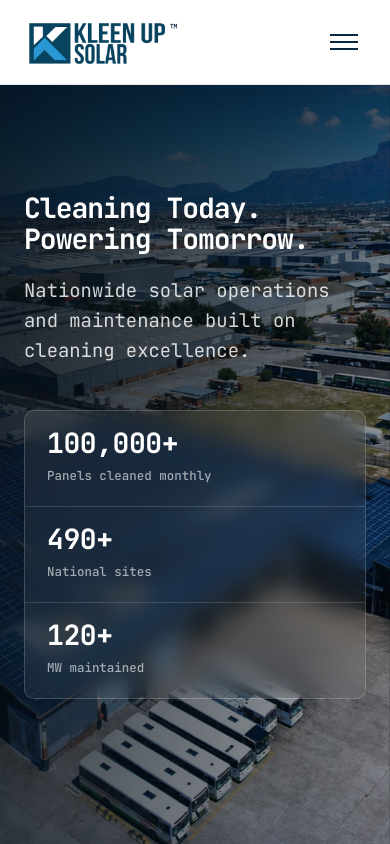
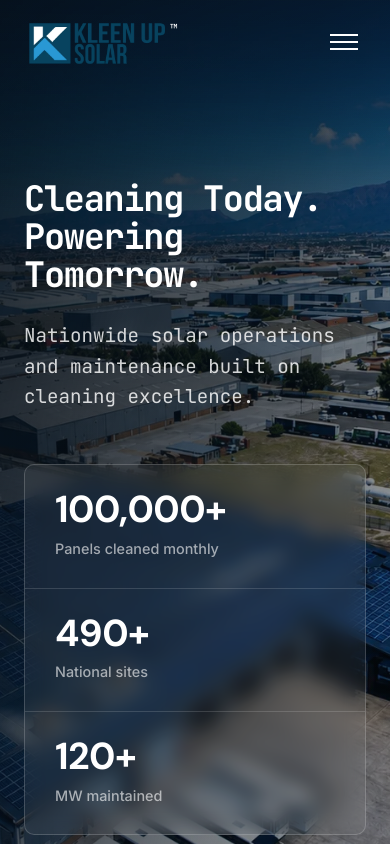
Before and after one commit to tomas-underbite/solar-cleanup-hub, a plain HTML site: page index.html in a window 390 px wide. Shown: the top 844 px of the page. Drawn offline with nearby package versions, Linux system fonts and the light colour scheme.

Commit message:
hero: full-screen height, larger type, transparent-to-white nav, DM Sans stats
- Restore transparent nav that flips to a solid white bar on scroll
  (links, logo TM, Discovery Chat button, hamburger all re-flip to navy)
- Make the hero fill the viewport (min-height 100vh) with larger headline,
  subheadline, and stat numbers/padding
- Revert the stats bar numerals to DM Sans (labels Inter); re-add the
  DM Sans + Inter font links alongside JetBrains Mono

Co-Authored-By: Claude Opus 4.7 (1M context) <noreply@anthropic.com>

```diff
--- a/index.html
+++ b/index.html
@@ -109,7 +109,7 @@
     /* ---------- NAV ---------- */
     .nav {
       position: fixed; top: 0; left: 0; right: 0; z-index: 50;
-      background: #ffffff; border-bottom: 1px solid var(--border);
+      background: transparent; border-bottom: 1px solid transparent;
       transition: background 250ms var(--ease), box-shadow 250ms var(--ease), border-color 250ms var(--ease);
     }
     .nav.scrolled {
@@ -131,20 +131,23 @@
     }
     .logo-tm {
       font-size: .78rem; font-weight: 500; line-height: 1;
-      color: #0A2540;
+      color: #fff;
       align-self: flex-start;
       margin-top: 7px;
       margin-left: 1px;
-    }
+      transition: color 250ms var(--ease);
+    }
+    .nav.scrolled .logo-tm { color: #0A2540; }
     footer .logo-tm { color: #fff; }
     .nav-links {
       display: flex; gap: 30px; align-items: center;
       list-style: none; margin: 0; padding: 0;
     }
     .nav-links a {
-      color: #0A2540; font-weight: 500; font-size: .95rem;
+      color: rgba(255,255,255,.92); font-weight: 500; font-size: .95rem;
       transition: color 250ms var(--ease);
     }
+    .nav.scrolled .nav-links a { color: var(--text); }
     .nav-links a:hover { color: var(--blue); }
     @media (min-width: 769px) {
       .nav-links > li > a { position: relative; }
@@ -170,8 +173,9 @@
       padding: 11px 22px; font-size: .74rem;
       font-weight: 700; letter-spacing: .14em; text-transform: uppercase;
       border-radius: 2px;
-      background: #0A2540; color: #fff; border: 1px solid #0A2540;
-    }
+      background: rgba(255,255,255,.14); color: #fff; border: 1px solid rgba(255,255,255,.34);
+    }
+    .nav.scrolled .btn { background: #0A2540; color: #fff; border-color: #0A2540; }
     .nav .btn:hover { background: var(--blue); color: #fff; border-color: var(--blue); }
 
     .btn-ghost {
@@ -246,16 +250,17 @@
     }
     .hamburger span {
       display: block; width: 100%; height: 2px;
-      background: #0A2540; margin: 5px 0;
+      background: #fff; margin: 5px 0;
       transition: background 200ms var(--ease), transform 200ms var(--ease), opacity 200ms var(--ease);
     }
+    .nav.scrolled .hamburger span { background: #0A2540; }
     .hamburger.open span:nth-child(1) { transform: translateY(7px) rotate(45deg); }
     .hamburger.open span:nth-child(2) { opacity: 0; }
     .hamburger.open span:nth-child(3) { transform: translateY(-7px) rotate(-45deg); }
 
     /* ---------- HERO ---------- */
     .hero {
-      position: relative; min-height: 65vh;
+      position: relative; min-height: 100vh;
       display: flex; align-items: center;
       background: #0b1c2a; overflow: hidden;
     }
@@ -273,38 +278,38 @@
     }
     .hero-content {
       position: relative; z-index: 2;
-      padding: 112px 0 77px; max-width: 760px;
+      padding: 128px 0 92px; max-width: 820px;
     }
     .hero-title {
       color: #fff;
       font-family: 'JetBrains Mono', 'IBM Plex Mono', ui-monospace, SFMono-Regular, Menlo, monospace;
       font-weight: 700;
-      font-size: clamp(1.75rem, 3.6vw, 2.8rem);
+      font-size: clamp(2.2rem, 4.6vw, 3.6rem);
       line-height: 1.08; letter-spacing: -.035em;
-      margin: 0 0 22px;
+      margin: 0 0 26px;
       white-space: nowrap;
     }
     .hero-sub {
       color: rgba(255,255,255,.82); font-weight: 400;
-      font-size: 1.18rem;
-      line-height: 1.6; max-width: 620px;
-      margin: 0 0 44px;
+      font-size: clamp(1.2rem, 1.7vw, 1.42rem);
+      line-height: 1.6; max-width: 660px;
+      margin: 0 0 52px;
     }
     .stats {
       display: flex; gap: 0; flex-wrap: wrap;
       border: 1px solid rgba(255,255,255,.18); border-radius: var(--radius);
-      overflow: hidden; max-width: 720px;
+      overflow: hidden; max-width: 760px;
       background: rgba(255,255,255,.06); backdrop-filter: blur(10px);
     }
     .stat {
-      flex: 1 1 130px; padding: 18px 22px;
+      flex: 1 1 130px; padding: 26px 30px;
       border-right: 1px solid rgba(255,255,255,.14);
     }
     .stat:last-child { border-right: none; }
     .stat-num {
-      display: block; color: #fff; font-size: 1.75rem; font-weight: 700;
-      line-height: 1; margin-bottom: 6px; letter-spacing: -.015em;
-      font-family: 'JetBrains Mono', 'IBM Plex Mono', ui-monospace, SFMono-Regular, Menlo, monospace;
+      display: block; color: #fff; font-size: 2.35rem; font-weight: 700;
+      line-height: 1; margin-bottom: 8px; letter-spacing: -.015em;
+      font-family: 'DM Sans', 'Inter', system-ui, sans-serif;
       position: relative; overflow: hidden;
     }
     .stat-num::after {
@@ -322,7 +327,7 @@
       28%  { transform: translateX(320%) skewX(-15deg); }
       100% { transform: translateX(320%) skewX(-15deg); }
     }
-    .stat-label { color: rgba(255,255,255,.6); font-size: .78rem; font-weight: 500; }
+    .stat-label { color: rgba(255,255,255,.6); font-size: .9rem; font-weight: 500; font-family: 'Inter', system-ui, sans-serif; }
 
     /* ---------- TRUSTED BY (marquee) ---------- */
     .trusted-by {
@@ -1530,7 +1535,7 @@
           <li><a href="#get-in-touch">Contact</a></li>
         </ul>
       </nav>
-      <a href="#get-in-touch" class="btn">Discovery chat</a>
+      <a href="#get-in-touch" class="btn">Talk to us</a>
       <button class="hamburger" id="hamburger" aria-label="Toggle menu" aria-expanded="false">
         <span></span><span></span><span></span>
       </button>
```
